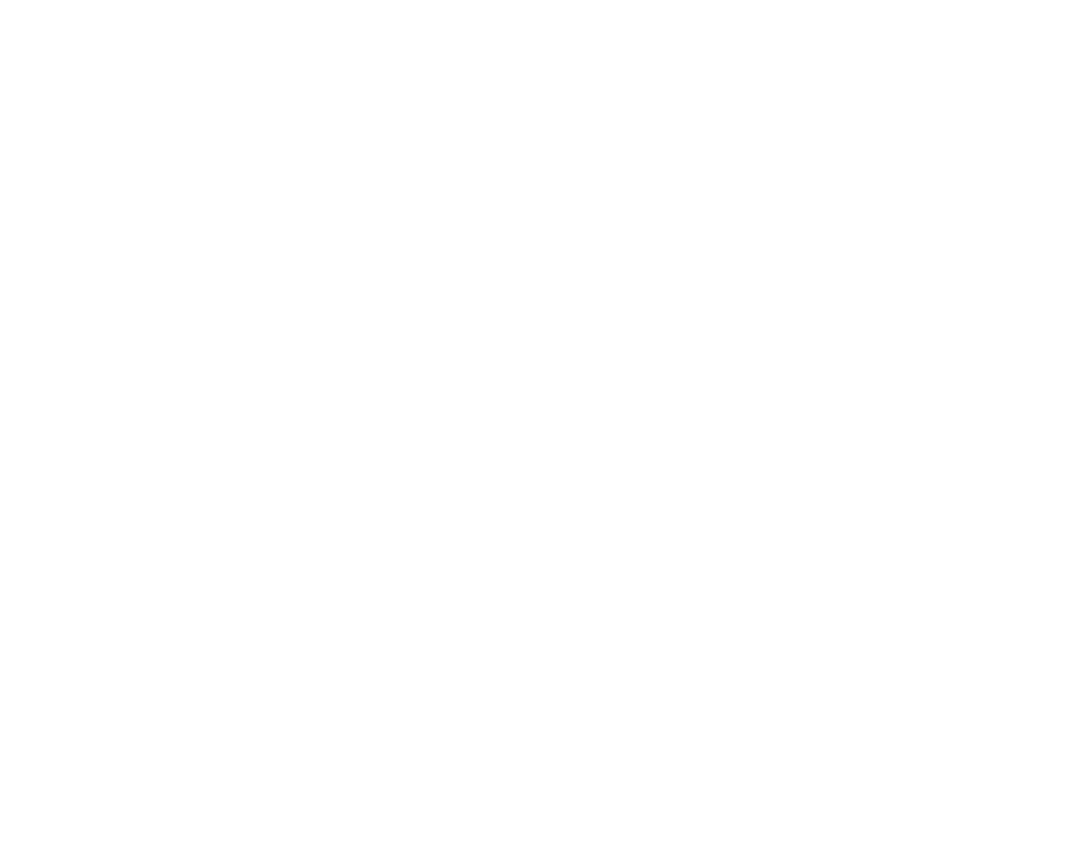
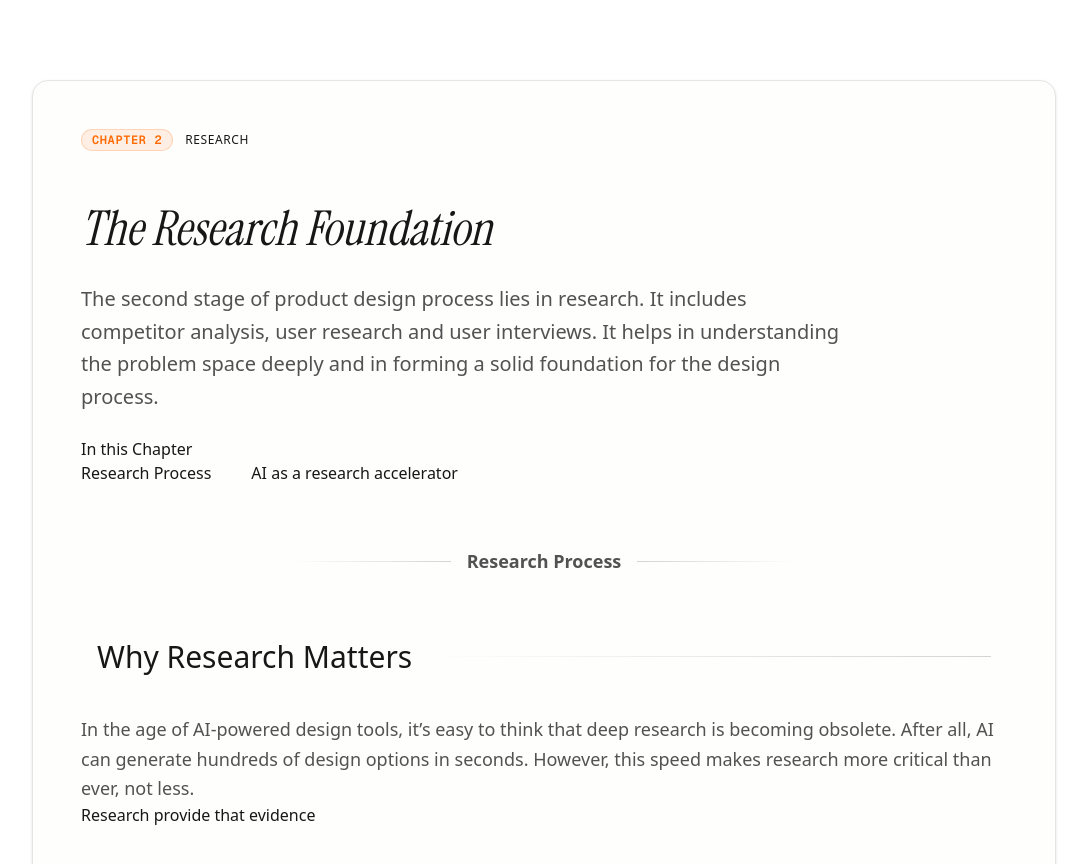
Before and after one commit to yashanand167/System-before-screens, a Next.js app: page /pages in a window 1280 px wide. Shown: the part 5440-6304 px from the top of the page, without its empty margins (96-1183 px from the left). Before the commit the page ends 5440 px from the top, so only its background shows below. Built offline with nearby package versions, Linux system fonts and the light colour scheme.

Commit message:
feat: replace page2 with Chapter2 component and add FavIcon asset

```diff
--- a/app/pages/page.tsx
+++ b/app/pages/page.tsx
@@ -1,6 +1,7 @@
 "use client";
 
 import Chapter1 from "@/components/contents/Chapter1";
+import Chapter2 from "@/components/contents/Chapter2";
 import { cn } from "@/lib/utils";
 import { StepForward } from "lucide-react";
 import { motion, MotionValue, useMotionValue, useScroll, useSpring, useTransform } from "motion/react";
@@ -15,6 +16,7 @@ export default function Page() {
     return (
         <main>
             <Chapter1 />
+            <Chapter2 />
         </main>
     )
 }
--- a/components/contents/Chapter1.tsx
+++ b/components/contents/Chapter1.tsx
@@ -337,7 +337,7 @@ export default function Chapter1() {
                                     </div>
                                 </div>
 
-                                <div className="mt-12 bg-orange-500 rounded-2xl p-6 sm:p-8 md:p-10 text-white relative overflow-hidden select-none">
+                                <div className="mt-15 bg-orange-500 rounded-2xl p-6 sm:p-8 md:p-10 text-white relative overflow-hidden select-none">
                                     <div className="absolute right-4 -top-6 text-white/10 text-[12rem] font-instrument italic pointer-events-none select-none">
                                         “
                                     </div>
--- /dev/null
+++ b/components/contents/Chapter2.tsx
@@ -0,0 +1,72 @@
+import Image from "next/image"
+import { motion } from 'motion/react'
+
+export default function Chapter2() {
+    return (
+        <div className="flex flex-col">
+
+            {/* Page 1: Chapter Introduction, User Research, & Amazon Example */}
+            <div className="h-auto md:h-[340vh] p-4 sm:p-10 md:p-20 pb-28 relative [perspective:2000px]">
+                <div className="relative max-w-5xl mx-auto bg-[#FEFEFD] border border-neutral-200 rounded-2xl h-auto md:h-full w-full overflow-hidden p-6 sm:p-10 md:p-12 z-10 shadow-sm">
+                    <div className="flex items-center gap-3 mb-6 select-none">
+                        <span className="px-2.5 py-0.5 bg-orange-500/10 border border-orange-500/20 rounded-full text-[9px] sm:text-xs font-semibold text-orange-500 uppercase tracking-wider font-mono">
+                            Chapter 2
+                        </span>
+                        <span className="text-[10px] sm:text-xs font-normal text-neutral-900 uppercase tracking-wider">
+                            Research
+                        </span>
+                    </div>
+
+                    <div className="flex flex-col md:flex-row items-center gap-8 md:gap-12 py-6">
+                        <div className="text-left max-w-3xl flex-1">
+                            <h1 className="text-3xl sm:text-5xl font-instrument italic text-neutral-900 leading-tight">
+                                The Research Foundation
+                            </h1>
+                            <p className="text-lg sm:text-xl text-neutral-600 mt-6 leading-relaxed font-light">
+                                The second stage of product design process lies in research. It includes competitor analysis, user research and user interviews. It helps in understanding the problem space deeply and in forming a solid foundation for the design process.
+                            </p>
+                        </div>
+
+                    </div>
+                    <div>
+                        <h1>In this Chapter</h1>
+                        <div className="flex flex-row gap-10">
+                            <div>
+                                <h1>Research Process</h1>
+                            </div>
+
+                            <div>
+                                <h1>AI as a research accelerator</h1>
+                            </div>
+                        </div>
+                    </div>
+
+                    <div className="flex flex-row items-center justify-center gap-4 mt-16 px-4">
+                        <div className="w-12 sm:w-24 md:w-40 h-px bg-gradient-to-r from-transparent to-neutral-300" />
+                        <h2 className="text-sm sm:text-base md:text-lg font-semibold text-neutral-600 text-center leading-snug">
+                            Research Process
+                        </h2>
+                        <div className="w-12 sm:w-24 md:w-40 h-px bg-gradient-to-r from-neutral-300 to-transparent" />
+                    </div>
+
+                    <section>
+                        <div className="flex flex-row items-center gap-4 mt-16 px-4">
+                            <h1 className="text-xl sm:text-3xl text-neutral-900 leading-tight">Why Research Matters</h1>
+                            <div className="flex-1 h-px bg-gradient-to-r from-transparent to-neutral-300" />
+                        </div>
+
+                        <div className="mt-10">
+                            <p className="text-lg text-neutral-600 leading-relaxed font-light">
+                                In the age of AI-powered design tools, it’s easy to think that deep research is becoming obsolete. After all, AI can generate hundreds of design options in seconds. However, this speed makes research more critical than ever, not less.
+                            </p>
+
+                            <p>Research provide that evidence</p>
+                        </div>
+                    </section>
+                </div>
+            </div>
+
+
+        </div>
+    )
+}
--- a/components/contents/page2.tsx
+++ /dev/null
@@ -1,7 +0,0 @@
-export default function Page2() {
-    return (
-        <div>
-            <h1>Hello</h1>
-        </div>
-    )
-}
```
Also changed, not shown: 1 other file (tests, documents, lock files or other folders).
